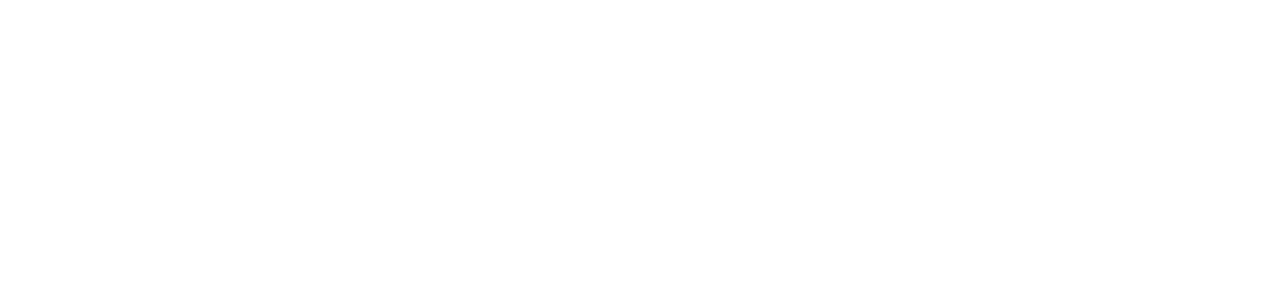
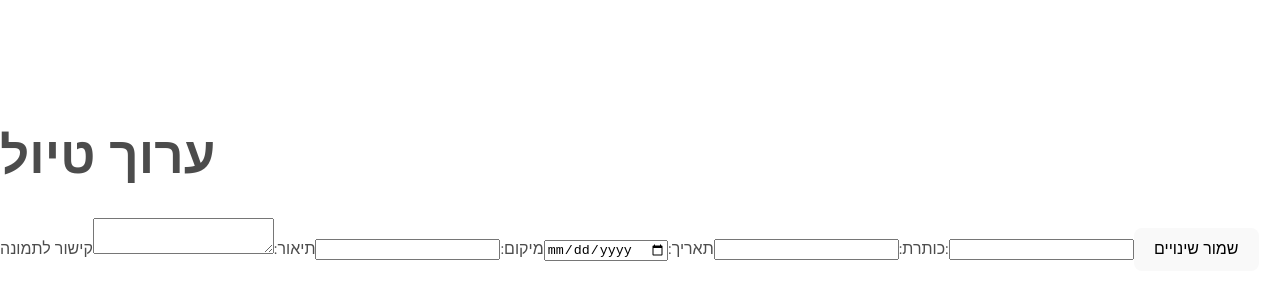
Before and after one commit to sapSap7/travel_log, a React (Vite) app in the folder my-react-app/: page /edit-trip/1 in a window 1280 px wide. Before the commit this address had no page. Shown: the part 218-518 px from the top of the page. Built offline with nearby package versions, Linux system fonts and the light colour scheme; no server answers.

Commit message:
add EditTrip plus TripDetails

```diff
--- a/my-react-app/src/App.jsx
+++ b/my-react-app/src/App.jsx
@@ -4,9 +4,11 @@
 import SignUp from "./Components/SignUp";
 import Home from "./Components/Home";
 import UserLogs from "./Components/UserLogs";
+import Trips from "./Components/Trips";
+import TripDetails from "./Components/TripDetails";
+import EditTrip from "./Components/EditTrip";
 import { ToastContainer } from "react-toastify";
 import "react-toastify/dist/ReactToastify.css";
-import Trips from "./Components/Trips";
 
 function App() {
   const [showLogin, setShowLogin] = useState(true);
@@ -27,6 +29,9 @@
         <Route path="/trips" element={<Trips />} />
         <Route path="/home" element={<Home />} />
         <Route path="/api/logs" element={<UserLogs />} />
+
+        <Route path="/trip/:id" element={<TripDetails />} />
+        <Route path="/edit-trip/:id" element={<EditTrip />} />
       </Routes>
       <ToastContainer position="bottom-right" autoClose={3000} />
     </Router>
--- /dev/null
+++ b/my-react-app/src/Components/EditTrip.jsx
@@ -0,0 +1,120 @@
+import React, { useState, useEffect } from "react";
+import axios from "axios";
+import { useParams, useNavigate } from "react-router-dom";
+
+export default function EditTrip() {
+  const { id } = useParams();
+  const [tripData, setTripData] = useState({
+    title: "",
+    date: "",
+    location: "",
+    description: "",
+    photoUrl: "",
+  });
+  const token = localStorage.getItem("token");
+  const navigate = useNavigate();
+
+  useEffect(() => {
+    axios;
+    axios
+      .get(`http://localhost:5000/api/entries/${id}`, {
+        headers: { Authorization: `Bearer ${token}` },
+      })
+      .then((res) => {
+        // המרה לפורמט שמתאים לשדות הטופס, למשל תאריך בפורמט yyyy-mm-dd
+        const { title, date, location, description, photoUrl } = res.data;
+        setTripData({
+          title,
+          date: date ? new Date(date).toISOString().slice(0, 10) : "",
+          location,
+          description,
+          photoUrl,
+        });
+      })
+      .catch((err) => {
+        console.error(err);
+        alert("שגיאה בטעינת הטיול לעריכה");
+      });
+  }, [id, token]);
+
+  function handleChange(e) {
+    setTripData({ ...tripData, [e.target.name]: e.target.value });
+  }
+
+  function handleSubmit(e) {
+    e.preventDefault();
+    axios
+      .put(`http://localhost:5000/api/entries/${id}`, tripData, {
+        headers: { Authorization: `Bearer ${token}` },
+      })
+
+      .then(() => {
+        alert("טיול עודכן בהצלחה");
+        navigate(`/trip/${id}`);
+      })
+      .catch((err) => {
+        console.error(err);
+        alert("שגיאה בעדכון הטיול");
+      });
+  }
+
+  return (
+    <div className="edit-trip">
+      <h1>ערוך טיול</h1>
+      <form onSubmit={handleSubmit}>
+        <label>
+          כותרת:
+          <input
+            type="text"
+            name="title"
+            value={tripData.title}
+            onChange={handleChange}
+            required
+          />
+        </label>
+
+        <label>
+          תאריך:
+          <input
+            type="date"
+            name="date"
+            value={tripData.date}
+            onChange={handleChange}
+            required
+          />
+        </label>
+
+        <label>
+          מיקום:
+          <input
+            type="text"
+            name="location"
+            value={tripData.location}
+            onChange={handleChange}
+          />
+        </label>
+
+        <label>
+          תיאור:
+          <textarea
+            name="description"
+            value={tripData.description}
+            onChange={handleChange}
+          />
+        </label>
+
+        <label>
+          קישור לתמונה:
+          <input
+            type="text"
+            name="photoUrl"
+            value={tripData.photoUrl}
+            onChange={handleChange}
+          />
+        </label>
+
+        <button type="submit">שמור שינויים</button>
+      </form>
+    </div>
+  );
+}
--- /dev/null
+++ b/my-react-app/src/Components/TripDetails.jsx
@@ -0,0 +1,44 @@
+import React, { useEffect, useState } from "react";
+import axios from "axios";
+import { useParams, Link, useNavigate } from "react-router-dom";
+
+export default function TripDetails() {
+  const { id } = useParams();
+  const [trip, setTrip] = useState(null);
+  const token = localStorage.getItem("token");
+  const navigate = useNavigate();
+
+  useEffect(() => {
+    axios
+      .get(`http://localhost:5000/api/entries/${id}`, {
+        headers: { Authorization: `Bearer ${token}` },
+      })
+      .then((res) => setTrip(res.data))
+      .catch((err) => {
+        console.error(err);
+        alert("אירעה שגיאה בטעינת הפרטים");
+      });
+  }, [id, token]);
+
+  if (!trip) return <div>טוען...</div>;
+
+  return (
+    <div className="trip-details">
+      <h1>{trip.title}</h1>
+      <p>
+        <strong>תאריך:</strong> {new Date(trip.date).toLocaleDateString()}
+      </p>
+      <p>
+        <strong>מיקום:</strong> {trip.location}
+      </p>
+      {trip.photoUrl && (
+        <img src={trip.photoUrl} alt="Trip" style={{ width: "300px" }} />
+      )}
+      <p>{trip.description}</p>
+      <button onClick={() => navigate("/trips")}>חזור לרשימה</button>
+      <Link to={`/edit-trip/${trip._id}`} className="btn">
+        ערוך
+      </Link>
+    </div>
+  );
+}
```
Also changed, not shown: 2 other files (tests, documents, lock files or other folders).
